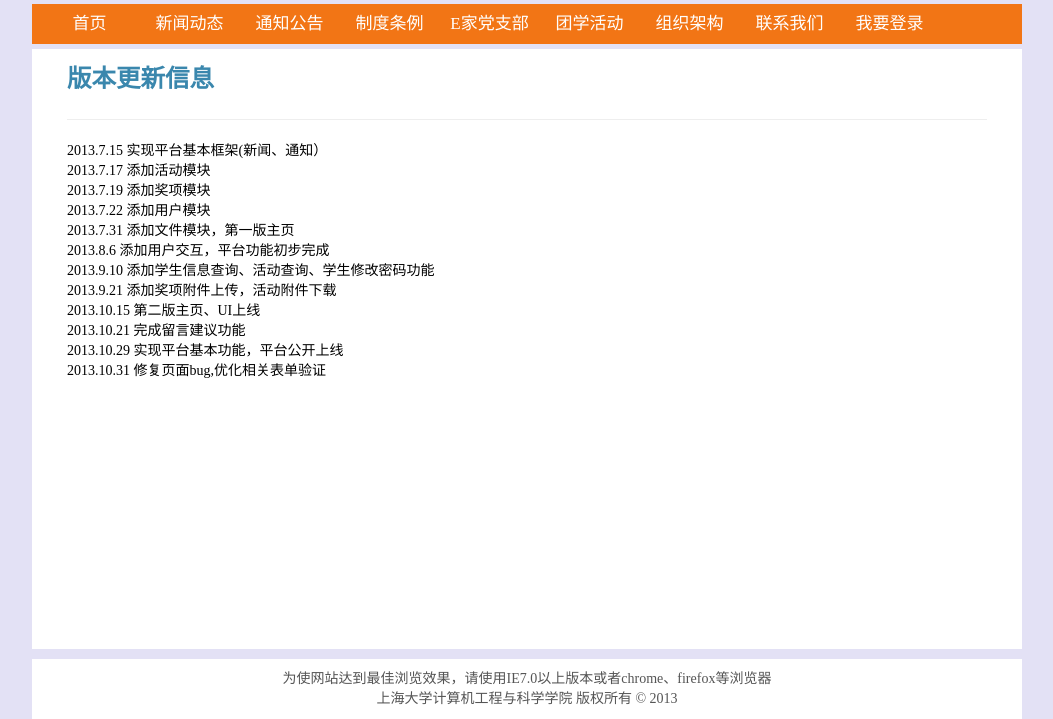
After one commit to jackyjun/partyWeb, a Django app: page /version/ in a window 1280 px wide. The commit adds this page. Shown: the part 116-835 px from the top of the page, without its empty margins (113-1166 px from the left). Run offline with Django 3.2, Linux system fonts and the light colour scheme; some libraries are stand-ins or nearby versions.

Commit message:
fix some ui bug,add version

```diff
--- a/activity/templates/add_activity.html
+++ b/activity/templates/add_activity.html
@@ -133,11 +133,11 @@
                     end.setFullYear(endArray[0],endArray[1],endArray[2]);
                     dead.setFullYear(deadlineArray[0],deadlineArray[1],deadlineArray[2]);
                     if(start>end){
-                         alert("输入的活动开始时间大于活动结束时间，请重新输入");
+                         alert("活动开始时间大于活动结束时间，请重新输入");
                         return false;
                     }
                     if(start<dead){
-                         alert("输入的活动报名截止时间大于活动开始时间，请重新输入");
+                         alert("活动报名截止时间大于活动开始时间，请重新输入");
                         return false;
                     }
                     return true;
--- a/documents/views.py
+++ b/documents/views.py
@@ -36,7 +36,7 @@ def get_regulation(request,id):
 
 def list_news(request,page):
     NEWS_COUNT = 10
-    item_list = News.objects.all().order_by('-date').order_by('-id')
+    item_list = News.objects.all().order_by('-id')
     paginator = Paginator(item_list,NEWS_COUNT)
     try:
         news_list = paginator.page(page)
--- a/member/templates/home5.html
+++ b/member/templates/home5.html
@@ -203,7 +203,7 @@
             <div class="links-item">友情链接：</div>
             <div class="links-item"><a href="http://www.shu.edu.cn">上海大学</a></div>
             <div class="links-item"><a href="http://yjsgzdw.shu.edu.cn/">上海大学研究生工作党委</a></div>
-            <div class="links-item"><a href="http://yjsb.shu.edu.cn/">上海大学研究生部</a></div>
+            <div class="links-item"><a href="http://yjsb.shu.edu.cn/">上海大学研究生院</a></div>
             <div class="links-item"><a href="http://www.ces.shu.edu.cn/">上海大学计算机工程与科学学院</a></div>
         </div>
 {% endblock %}
--- /dev/null
+++ b/member/templates/version.html
@@ -0,0 +1,22 @@
+{% extends 'base5.html' %}
+{% block title %}版本更新信息{% endblock %}
+{% block content %}
+    <div class="other-content">
+        <div class="list text-left">
+         <h3 class="text-info">版本更新信息</h3>
+         <hr/>
+         2013.7.15  实现平台基本框架(新闻、通知）<br/>
+         2013.7.17  添加活动模块<br/>
+         2013.7.19  添加奖项模块<br/>
+         2013.7.22  添加用户模块<br/>
+         2013.7.31  添加文件模块，第一版主页<br/>
+         2013.8.6   添加用户交互，平台功能初步完成<br/>
+         2013.9.10  添加学生信息查询、活动查询、学生修改密码功能<br/>
+         2013.9.21  添加奖项附件上传，活动附件下载<br/>
+         2013.10.15 第二版主页、UI上线<br/>
+         2013.10.21 完成留言建议功能<br/>
+         2013.10.29 实现平台基本功能，平台公开上线<br/>
+         2013.10.31 修复页面bug,优化相关表单验证
+        </div>
+    </div>
+{%  endblock %}
--- a/member/views.py
+++ b/member/views.py
@@ -121,9 +121,13 @@ def student_info(request):
             student_dic[u'政治面貌'] = student.get_political_status_display
             student_list.append(student_dic)
             student_dic = {}
+            if student.apply_party_time:
+                student.apply_party_time = student.apply_party_time.strftime('%Y-%m-%d')
             student_dic[u'入党时间'] = student.apply_party_time
             student_list.append(student_dic)
             student_dic = {}
+            if student.join_party_time:
+                student.join_party_time = student.join_party_time.strftime('%Y-%m-%d')
             student_dic[u'转正时间'] =   student.join_party_time
             student_list.append(student_dic)
             student_dic = {}
@@ -163,9 +167,13 @@ def student_info(request):
         student_dic[u'政治面貌'] = student.get_political_status_display
         student_list.append(student_dic)
         student_dic = {}
+        if student.apply_party_time:
+            student.apply_party_time = student.apply_party_time.strftime('%Y-%m-%d')
         student_dic[u'入党时间'] = student.apply_party_time
         student_list.append(student_dic)
         student_dic = {}
+        if student.join_party_time:
+            student.join_party_time = student.join_party_time.strftime('%Y-%m-%d')
         student_dic[u'转正时间'] =   student.join_party_time
         student_list.append(student_dic)
         student_dic = {}
@@ -396,9 +404,12 @@ def branch_detail(request,id):
         'activist_list':activist_list,
         'probationary_list':probationary_list,
         'official_list':official_list,
-        'user':request.user,
+        'masses_count':len(masses_list),
+        'activist_count':len(activist_list),
+        'probationary_count':len(probationary_list),
+        'official_count':len(official_list),
     }
-    return render_to_response('branch_detail.html',context)
+    return render(request,'branch_detail.html',context)
 
 @login_required(login_url='/user_login/')
 def branch_assessment(request):
@@ -526,10 +537,10 @@ def branch_search(request):
         else:
             student_list = Student.objects.filter(political_status = status)
         for student in student_list:
-            if student.apply_party_time or student.join_party_time:
-                    student.apply_party_time = student.apply_party_time.strftime('%Y-%m-%d')
-                    if status==3:
-                        student.join_party_time = student.join_party_time.strftime('%Y-%m-%d')
+            if student.apply_party_time:
+                student.apply_party_time = student.apply_party_time.strftime('%Y-%m-%d')
+            if student.join_party_time:
+                student.join_party_time = student.join_party_time.strftime('%Y-%m-%d')
         if len(student_list)==0:
             status = u'0'
         context = {
@@ -538,7 +549,6 @@ def branch_search(request):
             'type': status,
             'user':request.user,
         }
-        print student_list
         return render_to_response('branch_search.html',context)
     else:
         return render_to_response('branch_search.html',{'branch_list':branch_list,'user':request.user})
@@ -673,3 +683,6 @@ def import_xls(request):
             return render(request,'import_xls.html', {'form': form})
     else:
         return render(request,'permission_error.html')
+
+def version(request):
+    return render(request,'version.html')
--- a/partyWebsite/urls.py
+++ b/partyWebsite/urls.py
@@ -72,6 +72,7 @@ urlpatterns = patterns('',
     url(r'search_single_student_activity/','activity.views.search_single_student_activity'),
     url(r'^student_activity_detail/(?P<id>\d+)','activity.views.student_activity_detail'),
     url(r'^back_student_info/(?P<id>\d+)','member.views.back_student_info'),
+    url(r'^version/','member.views.version'),
 
     # Examples:
     # url(r'^$', 'partyWebsite.views.home', name='home'),
```
Also changed, not shown: member/templates/branch_detail.html (+20 -4 lines), member/models.py (line endings or trailing spaces), 4 other files.
